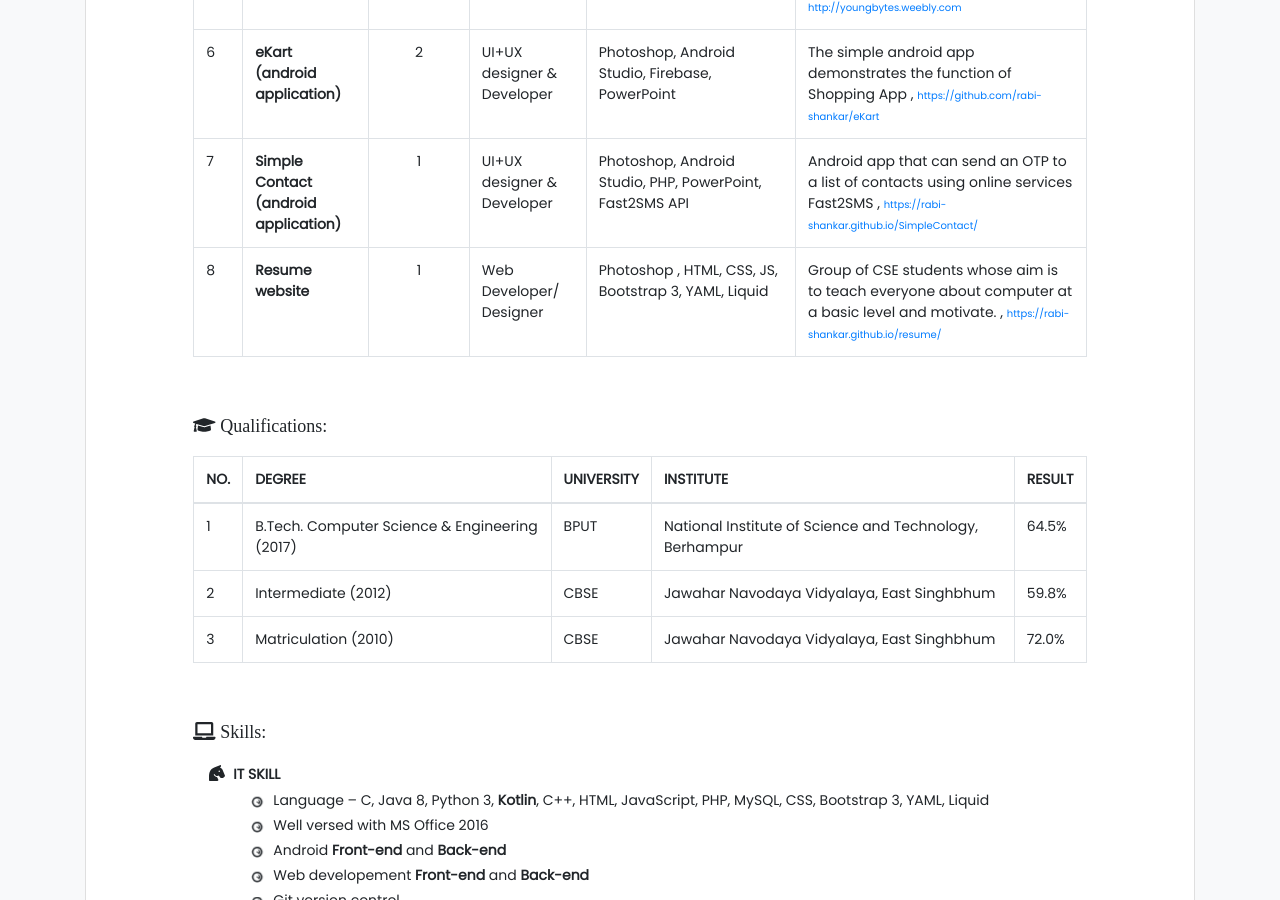
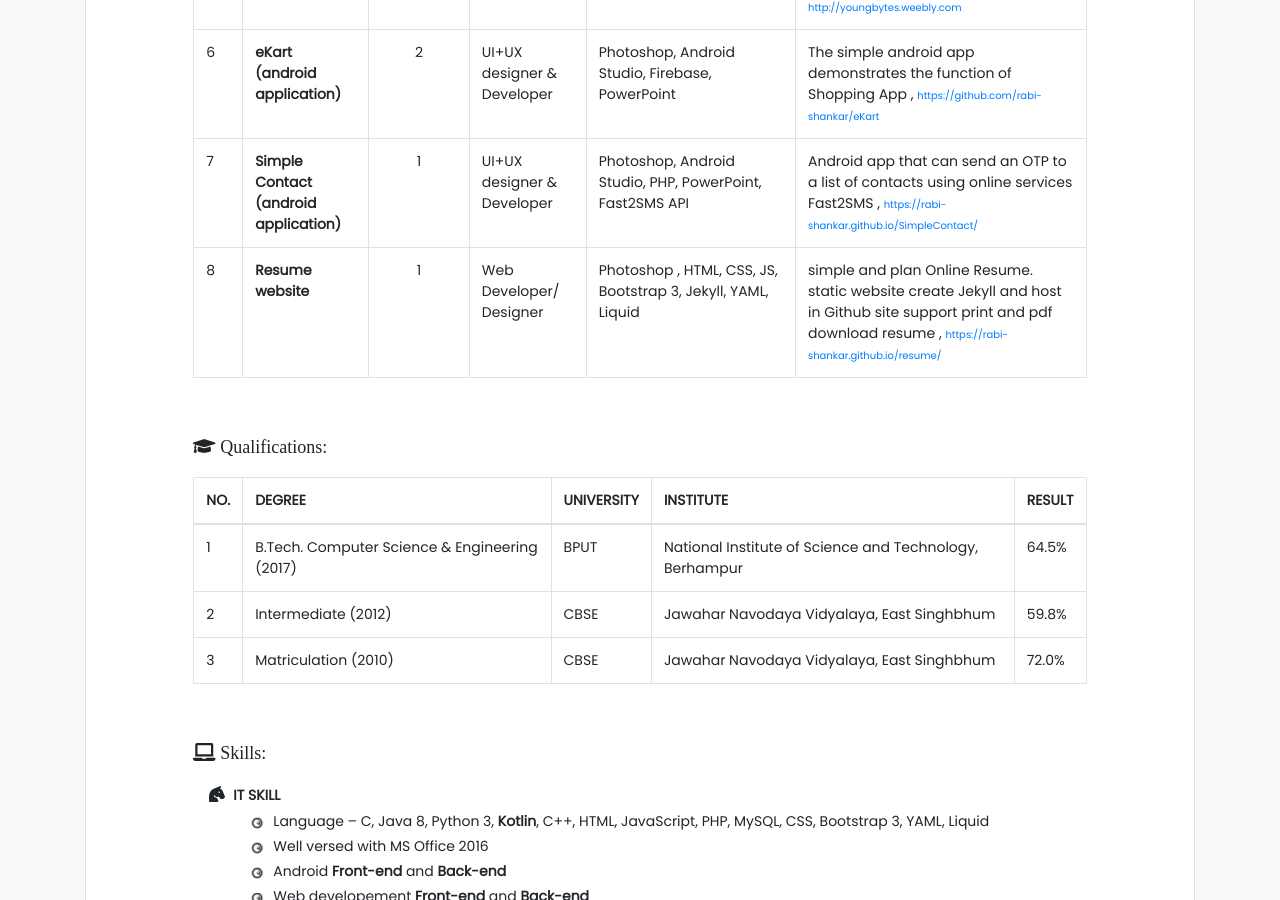
Before and after one commit to rabi-shankar/resume, a Jekyll site: the page built from index.html, in a window 1280 px wide and 900 px high, scrolled down 1078 px. Built offline with Jekyll 4.4.1, drawn with Linux system fonts in a browser that asks for light colours; nearby versions of some CDN libraries; some web fonts are replaced.

Commit message:
Update resume.yml

```diff
--- a/_data/resume.yml
+++ b/_data/resume.yml
@@ -79,8 +79,8 @@ projects:
     - name: Resume website
       member: 1
       role: Web Developer/ Designer
-      tools-technology: Photoshop , HTML, CSS, JS,  Bootstrap 3, YAML, Liquid
-      description: Group of CSE students whose aim is to teach everyone about computer at a basic level and motivate.
+      tools-technology: Photoshop , HTML, CSS, JS,  Bootstrap 3, Jekyll, YAML, Liquid
+      description: simple and plan Online Resume. static website create  Jekyll and host in Github site support print and pdf download resume
       url: https://rabi-shankar.github.io/resume/
 
 
```
